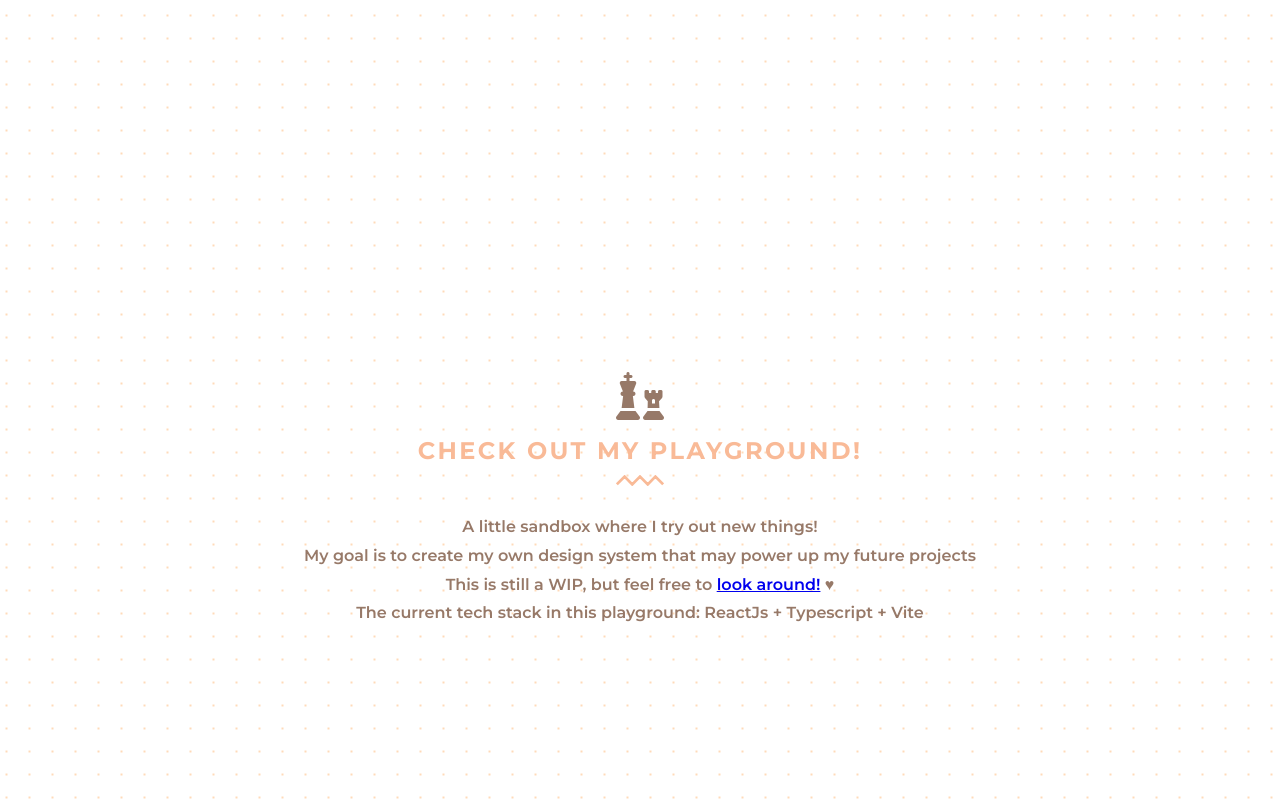
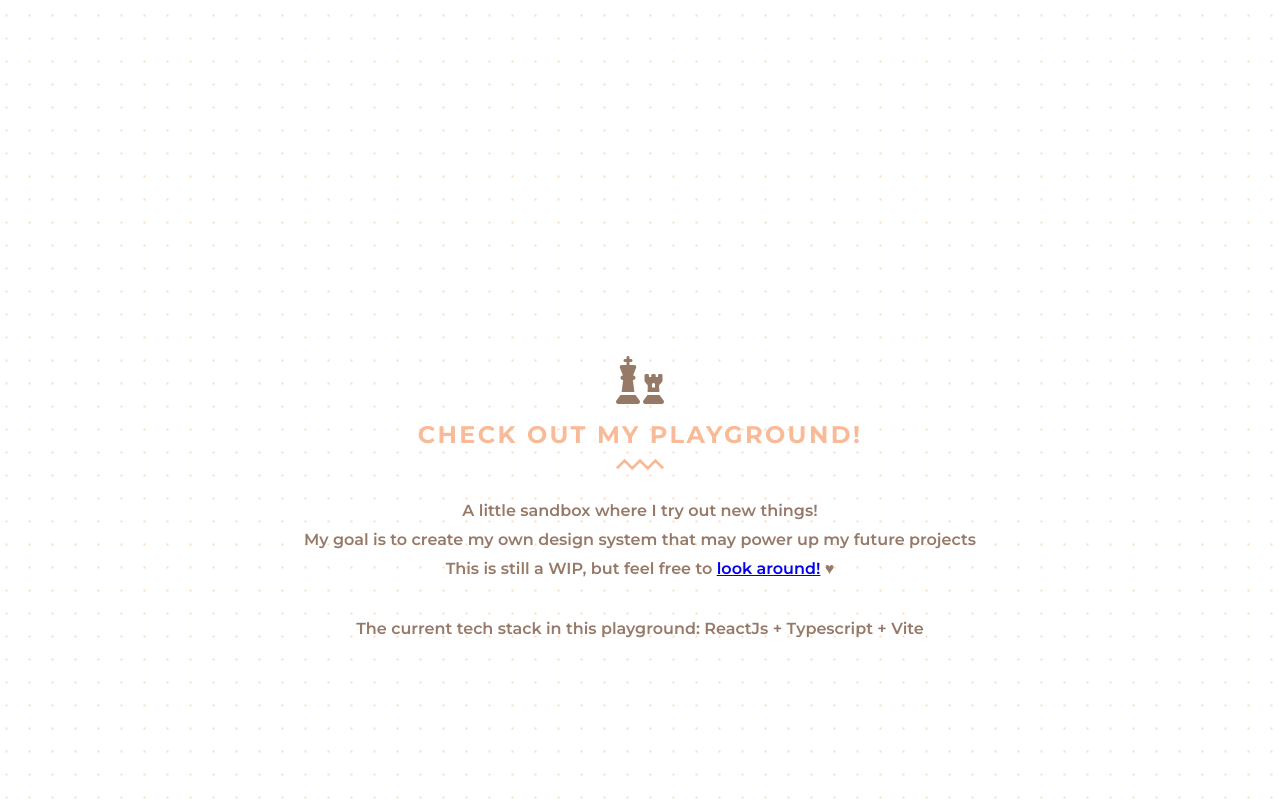
Before and after one commit to joannapuno/joanna-puno, a Vue app: page / in a window 1280 px wide. Shown: the part 1480-2281 px from the top of the page. Built offline with nearby package versions, Linux system fonts and the light colour scheme.

Commit message:
update spacing

```diff
--- a/src/components/SectionWork.vue
+++ b/src/components/SectionWork.vue
@@ -3,7 +3,7 @@
 </script>
 
 <template>
-    <section class="section-contact flex-center">
+    <section class="section-contact flex-center px-32">
         <article class="section-content">
             <Icon
                 aria-label="seedling decoration icon"
@@ -11,11 +11,11 @@
                 size="fa-3x"
                 class="mb-16" />
             <SectionTitle text="Check out my playground!" />
-            <div class="section-copy px-32 mb-40">
+            <div class="section-copy px-16 mb-40">
                 <p>A little sandbox where I try out new things!</p>
                 <p>My goal is to create my own design system that may power up my future projects</p>
                 <p>This is still a WIP, but feel free to <a href="https://sweet-duckling.vercel.app/" title="Joanna playground page" target="_blank">look around!</a> <span>&#9829;</span></p>
-                <p>
+                <p class="mt-32">
                     The current tech stack in this playground: <span class="text-bold">ReactJs + Typescript + Vite</span>
                 </p>
             </div>
```
